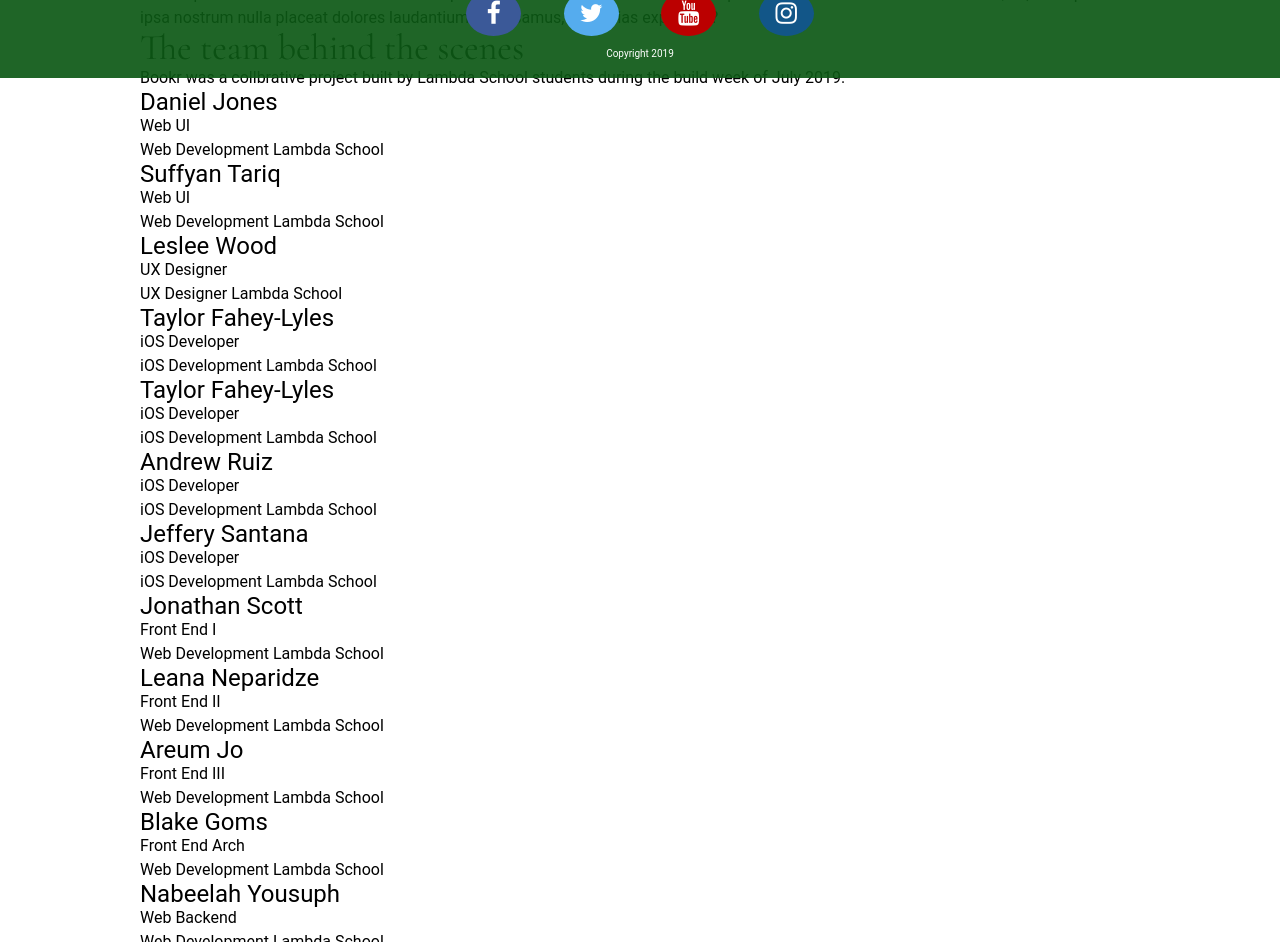
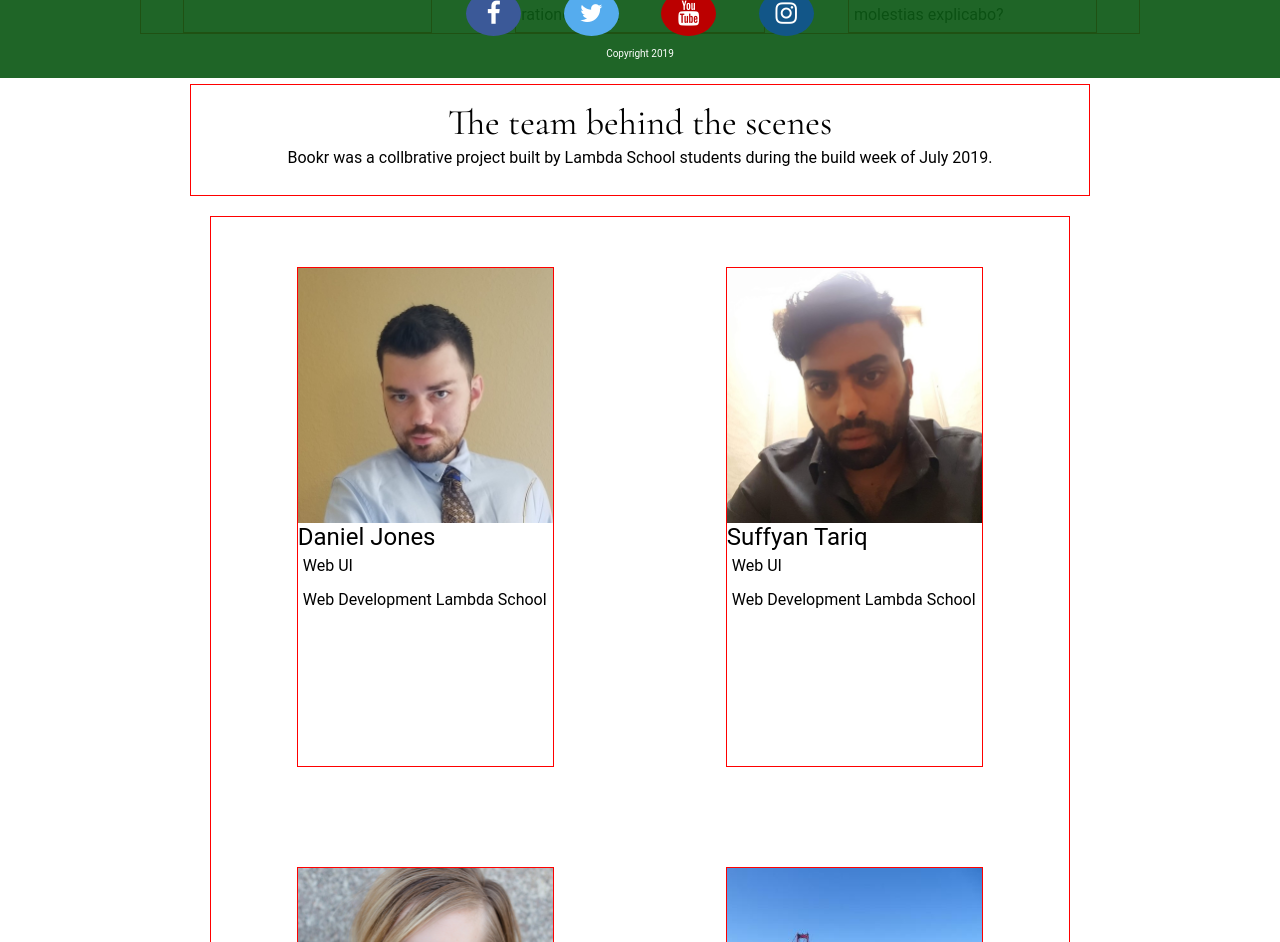
Before and after one commit to bookr-buildweek/UI-Daniel, a plain HTML site: page about.html in a window 1280 px wide. Shown: the part 722-1664 px from the top of the page. Drawn offline with nearby package versions, Linux system fonts and the light colour scheme.

Commit message:
added team photos

```diff
--- a/about.html
+++ b/about.html
@@ -13,6 +13,7 @@
     <![endif]-->
 </head>
 <body>
+    <div class="about-body">
     <header>
         <div class="navbar">
             <div class="logo">
@@ -20,7 +21,7 @@
             </div><!--Logo-->
             <nav>
                 <a href="about.html">ABOUT</a>
-                <a href="#" id="signIn">SIGN IN</a>
+                <a href="https://bookrlambda.netlify.com/" id="signIn">SIGN IN</a>
             </nav>
         </div><!--Nav Bar-->
     </header>
@@ -46,11 +47,11 @@
             <!-- <img src="imgs/book.jpg" alt=""> -->
             <p>Lorem ipsum dolor sit amet consectetur adipisicing elit. Quidem pariatur asperiores id delectus laboriosam inventore beatae placeat, debitis quia facilis sit, illum quos numquam iusto.</p>
         </div>
-        <div class="reviews">
+        <div class="service">
             <h3>Review</h3>
             <p>Lorem ipsum dolor sit amet consectetur, adipisicing elit. Quibusdam, unde! Consectetur velit vel aliquid eum iste veritatis nesciunt, ea, doloremque, culpa aspernatur dignissimos sequi earum dolores magni accusamus ratione rerum.</p>
         </div>
-        <div class="purchase">
+        <div class="service">
             <h3>Purchase</h3>
             <p>Lorem ipsum dolor sit amet consectetur adipisicing elit. Eos officiis deserunt amet praesentium dolores debitis et nobis. Quia, sunt quos ab ipsa nostrum nulla placeat dolores laudantium. Accusamus, molestias explicabo?</p>
         </div>
@@ -60,66 +61,73 @@
             <h2>The team behind the scenes</h2>
             <p>Bookr was a collbrative project built by Lambda School students during the build week of July 2019.</p>
         </div>
-        <div class="daniel">
+        <div class="bios">
+        <div class="teamcards">
+            <img src="/imgs/daniel.jpeg" alt="daniel">
             <h4>Daniel Jones</h4>
             <p>Web UI</p>
             <p>Web Development Lambda School</p>
         </div>
-        <div class="suffyan">
+        <div class="teamcards">
+            <img src="/imgs/suffyan.jpeg" alt="Suffyan">
             <h4>Suffyan Tariq</h4>
             <p>Web UI</p>
             <p>Web Development Lambda School</p>
         </div>
-        <div class="leslee">
+        <div class="teamcards">
+            <img src="/imgs/Leslee.jpeg" alt="Leslee">
             <h4>Leslee Wood</h4>
             <p>UX Designer</p>
             <p>UX Designer Lambda School</p>
         </div>
-        <div class="taylor">
+        <div class="teamcards">
+            <img src="/imgs/taylor.jpeg" alt="taylor profile">
             <h4>Taylor Fahey-Lyles</h4>
-            <p>iOS Developer</p>
+            <p>Specialty: iOS Developer</p>
             <p>iOS Development Lambda School</p>
         </div>
-        <div class="taylor">
-            <h4>Taylor Fahey-Lyles</h4>
-            <p>iOS Developer</p>
+        <!-- <div class="teamcards">
+            <h4>Andrew Ruiz</h4>
+            <p>Specialty: iOS Developer</p>
+            <p>iOS Development Lambda School</p>
+        </div>   -->
+        <div class="teamcards">
+            <img src="/imgs/jeff.jpeg" alt="jeff profile">
+            <h4>Jeffery Santana</h4>
+            <p>Specialty: iOS Developer Engineer</p>
             <p>iOS Development Lambda School</p>
         </div>
-        <div class="andrew">
-            <h4>Andrew Ruiz</h4>
-            <p>iOS Developer</p>
-            <p>iOS Development Lambda School</p>
-        </div>
-        <div class="jeffery">
-            <h4>Jeffery Santana</h4>
-            <p>iOS Developer</p>
-            <p>iOS Development Lambda School</p>
-        </div>
-        <div class="jon">
+        <div class="teamcards">
+            <img src="/imgs/jon.jpeg" alt="jon profile">
             <h4>Jonathan Scott</h4>
             <p>Front End I</p>
             <p>Web Development Lambda School</p>
         </div>
-        <div class="leana">
+        <div class="teamcards">
+            <img src="/imgs/leana.jpeg" alt="Leana">
             <h4>Leana Neparidze</h4>
             <p>Front End II</p>
             <p>Web Development Lambda School</p>
         </div>
-        <div class="areum">
+        <div class="teamcards">
+            <img src="/imgs/Areum.jpeg" alt="Areum">
             <h4>Areum Jo</h4>
             <p>Front End III</p>
             <p>Web Development Lambda School</p>
         </div>
-        <div class="blake">
+        <div class="teamcards">
+            <img src="/imgs/blake.jpeg" alt="blake">
             <h4>Blake Goms</h4>
             <p>Front End Arch</p>
             <p>Web Development Lambda School</p>
         </div>
-        <div class="nabeelah">
+        <div class="teamcards">
+            <img src="/imgs/nabeelah.jpeg" alt="Nabeelah">
             <h4>Nabeelah Yousuph</h4>
             <p>Web Backend</p>
             <p>Web Development Lambda School</p>
         </div>
+    </div>
     </section>
 </div><!--About Wrapper-->
 <footer>
@@ -131,4 +139,5 @@
     </nav>
     <p>Copyright 2019</p>
 </footer>
+</div>
 </body>
--- a/less/about.less
+++ b/less/about.less
@@ -2,6 +2,7 @@
 
 .about-wrapper{
     .top-content{
+        border:1px red solid;
         .toptxt{
             h1{
                 color:black;
@@ -12,19 +13,29 @@
         }
     }
     .middle-content{
+        border:1px red solid;
+        display:flex;
+        justify-content: space-around;
         h3{
             color:black;
         }
         p{
             color:black;
+            padding: 0.5rem;
+        }
+        .service{
+            border:1px red solid;
+            width: 25%;
         }
     }
     .team{
+        margin:5rem;
         h2{
             color:black;
         }
         p{
             color:black;
+            padding: 0.5rem;
         }
         h3{
             color:black;
@@ -32,5 +43,24 @@
         h4{
             color: black;
         }
+        .teamtext{
+            text-align: center;
+            padding:2rem;
+            border:1px red solid;
+        }
+        .bios{
+            display:flex;
+            flex-wrap:wrap;
+            justify-content: space-around;
+            margin:2rem;
+            border:1px red solid;
+            .teamcards{
+                border:1px red solid;
+                width:30%;
+                height: 50rem;
+                margin: 5rem;
+            }
+        }
+
     }
 }
--- a/less/global.less
+++ b/less/global.less
@@ -83,3 +83,6 @@
   margin: 0  auto;
   height: 100%;
 }
+.about-body{
+  padding-bottom:10rem;
+}
--- a/less/navigation.less
+++ b/less/navigation.less
@@ -36,9 +36,9 @@ header {
         }//logo
         nav{
             margin: 0 auto;
-            width:15%;
+            width:30%;
             display:flex;
-            justify-content: space-between;
+            justify-content: space-evenly;
             align-items: center;
             @media @tablet{
                 width:20%;
```
Also changed, not shown: index.html (+1 -1 lines), css/index.css, imgs/Areum.jpeg (added), imgs/Leslee.jpeg (added), imgs/blake.jpeg (added), imgs/daniel.jpeg (added), imgs/jeff.jpeg (added), imgs/jon.jpeg (added), imgs/leana.jpeg (added), imgs/nabeelah.jpeg (added), imgs/suffyan.jpeg (added), imgs/taylor.jpeg (added), less/about-footer.less (added), 1 other file.
